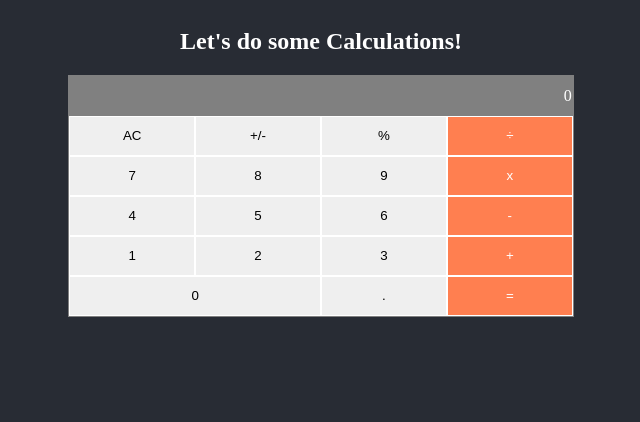
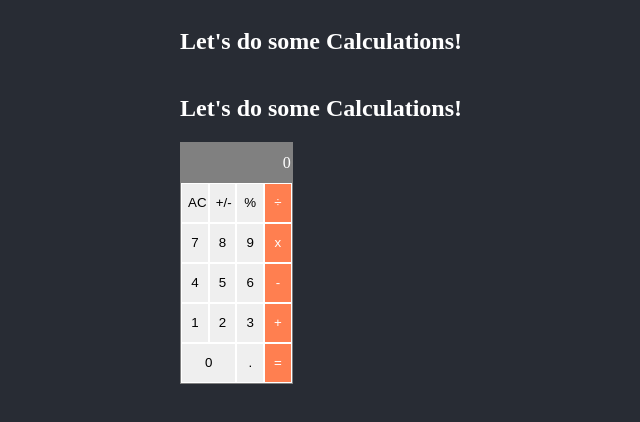
Before and after one commit to tawakuliKH/React-Math-magicians, a React (Create React App) app: page / in a window 1280 px wide. Shown: the top 422 px of the page, without its empty margins (319-959 px from the left). Built offline with nearby package versions, Linux system fonts and the light colour scheme.

Commit message:
Update Calculator.js

```diff
--- a/src/components/Calculator.js
+++ b/src/components/Calculator.js
@@ -8,6 +8,10 @@ const Calculator = () => {
   };
 
   return (
+    <div className="conatainer-fluid">
+      <div>
+        <h2>Let&apos;s do some Calculations!</h2>
+      </div>
       <div className="container">
         <div className="result">
           {result.next || result.total || 0}
@@ -44,6 +48,7 @@ const Calculator = () => {
           </div>
         </div>
       </div>
+    </div>
   );
 };
 
```
Lines whose indentation alone changed are shown as unchanged.
